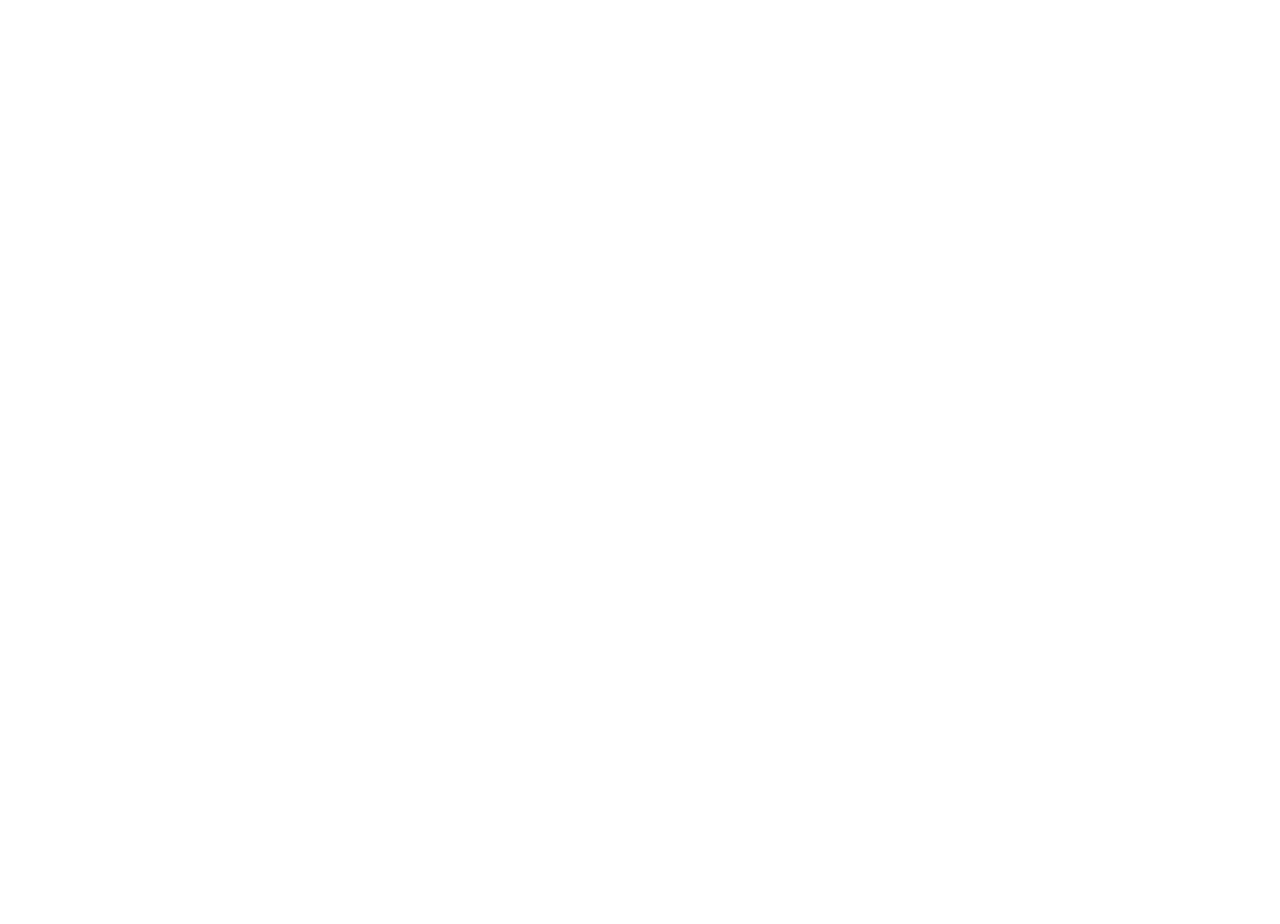
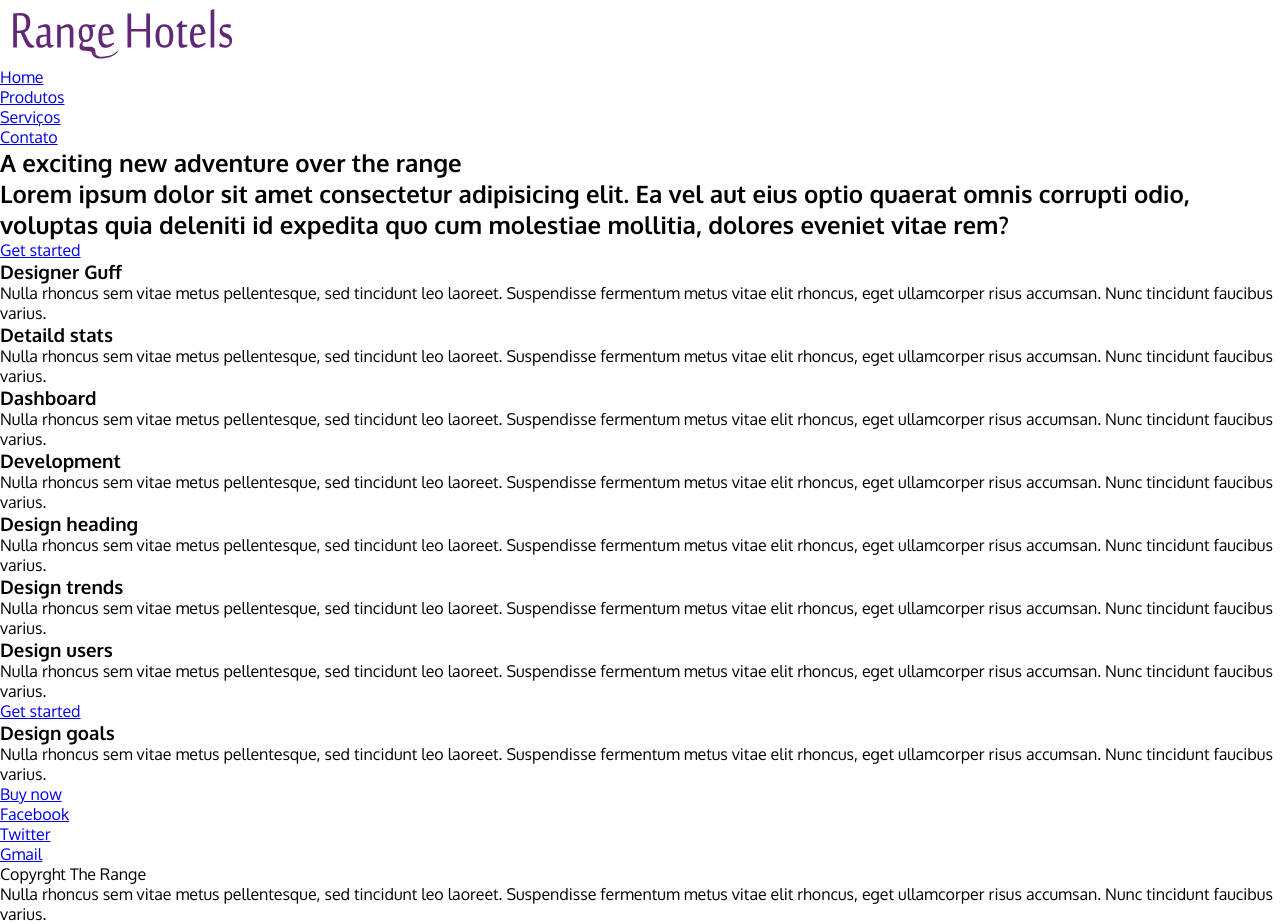
Before and after one commit to grevizirsky/Range-Hotels---Projeto-responsivo, a plain HTML site: page index.html in a window 1280 px wide. Before the commit the page ends 800 px from the top, so only its background shows below. Drawn offline with Linux system fonts and the light colour scheme.

Commit message:
Criando o HTML

```diff
--- a/index.html
+++ b/index.html
@@ -1,13 +1,96 @@
 <!DOCTYPE html>
 <html lang="pt-br">
+
 <head>
     <meta charset="UTF-8">
     <meta http-equiv="X-UA-Compatible" content="IE=edge">
-    <meta name="viewport" content="width=device-width, initial-scale=1.0">
+    <link rel="preconnect" href="https://fonts.googleapis.com">
+    <link rel="preconnect" href="https://fonts.gstatic.com" crossorigin>
+    <link href="https://fonts.googleapis.com/css2?family=Oxygen:wght@300;400;700&display=swap" rel="stylesheet">
     <link rel="stylesheet" href="/style.css">
     <title>Range Hotels</title>
 </head>
+
 <body>
+    <header>
+        <img src="/images/logo_mob.svg" alt="logo range hotels">
 
+        <nav>
+            <ul>
+                <li><a href="#">Home</a></li>
+                <li><a href="#">Produtos</a></li>
+                <li><a href="#">Serviços</a></li>
+                <li><a href="#">Contato</a></li>
+            </ul>
+        </nav>
+    </header>
+
+    <section>
+        <h1>A exciting new adventure over the range</h1>
+        <h2>Lorem ipsum dolor sit amet consectetur adipisicing elit.
+            Ea vel aut eius optio quaerat omnis corrupti odio, voluptas
+            quia deleniti id expedita quo cum molestiae mollitia, dolores
+            eveniet vitae rem?</h2>
+        <a href="#">Get started</a>
+    </section>
+    <section>
+        <article>
+            <h3>Designer Guff</h3>
+            <p>Nulla rhoncus sem vitae metus pellentesque, sed tincidunt leo laoreet. Suspendisse fermentum metus vitae
+                elit rhoncus, eget ullamcorper risus accumsan. Nunc tincidunt faucibus varius.</p>
+        </article>
+        <article>
+            <h3>Detaild stats</h3>
+            <p>Nulla rhoncus sem vitae metus pellentesque, sed tincidunt leo laoreet. Suspendisse fermentum metus vitae
+                elit rhoncus, eget ullamcorper risus accumsan. Nunc tincidunt faucibus varius.</p>
+        </article>
+        <article>
+            <h3>Dashboard</h3>
+            <p>Nulla rhoncus sem vitae metus pellentesque, sed tincidunt leo laoreet. Suspendisse fermentum metus vitae
+                elit rhoncus, eget ullamcorper risus accumsan. Nunc tincidunt faucibus varius.</p>
+        </article>
+        <article>
+            <h3>Development</h3>
+            <p>Nulla rhoncus sem vitae metus pellentesque, sed tincidunt leo laoreet. Suspendisse fermentum metus vitae
+                elit rhoncus, eget ullamcorper risus accumsan. Nunc tincidunt faucibus varius.</p>
+        </article>
+    </section>
+    <section>
+        <article>
+            <h3>Design heading</h3>
+            <p>Nulla rhoncus sem vitae metus pellentesque, sed tincidunt leo laoreet. Suspendisse fermentum metus vitae
+                elit rhoncus, eget ullamcorper risus accumsan. Nunc tincidunt faucibus varius.</p>
+        </article>
+        <article>
+            <h3>Design trends</h3>
+            <p>Nulla rhoncus sem vitae metus pellentesque, sed tincidunt leo laoreet. Suspendisse fermentum metus vitae
+                elit rhoncus, eget ullamcorper risus accumsan. Nunc tincidunt faucibus varius.</p>
+        </article>
+        <article>
+            <h3>Design users</h3>
+            <p>Nulla rhoncus sem vitae metus pellentesque, sed tincidunt leo laoreet. Suspendisse fermentum metus vitae
+                elit rhoncus, eget ullamcorper risus accumsan. Nunc tincidunt faucibus varius.</p>
+            <a href="#">Get started</a>
+        </article>
+        <article>
+            <h3>Design goals</h3>
+            <p>Nulla rhoncus sem vitae metus pellentesque, sed tincidunt leo laoreet. Suspendisse fermentum metus vitae
+                elit rhoncus, eget ullamcorper risus accumsan. Nunc tincidunt faucibus varius.</p>
+            <a href="#">Buy now</a>
+        </article>
+    </section>
+
+    <footer>
+        <ul>
+            <li><a href="#">Facebook</a></li>
+            <li><a href="#">Twitter</a></li>
+            <li><a href="#">Gmail</a></li>
+        </ul>
+
+        <p>Copyrght The Range</p>
+        <p>Nulla rhoncus sem vitae metus pellentesque, sed tincidunt leo laoreet. Suspendisse fermentum metus vitae
+            elit rhoncus, eget ullamcorper risus accumsan. Nunc tincidunt faucibus varius.</p>
+    </footer>
 </body>
+
 </html>
--- a/style.css
+++ b/style.css
@@ -1,4 +1,5 @@
-body{
+*{
     margin: 0;
     padding: 0;
+    font-family: 'Oxygen', sans-serif;
 }
```
